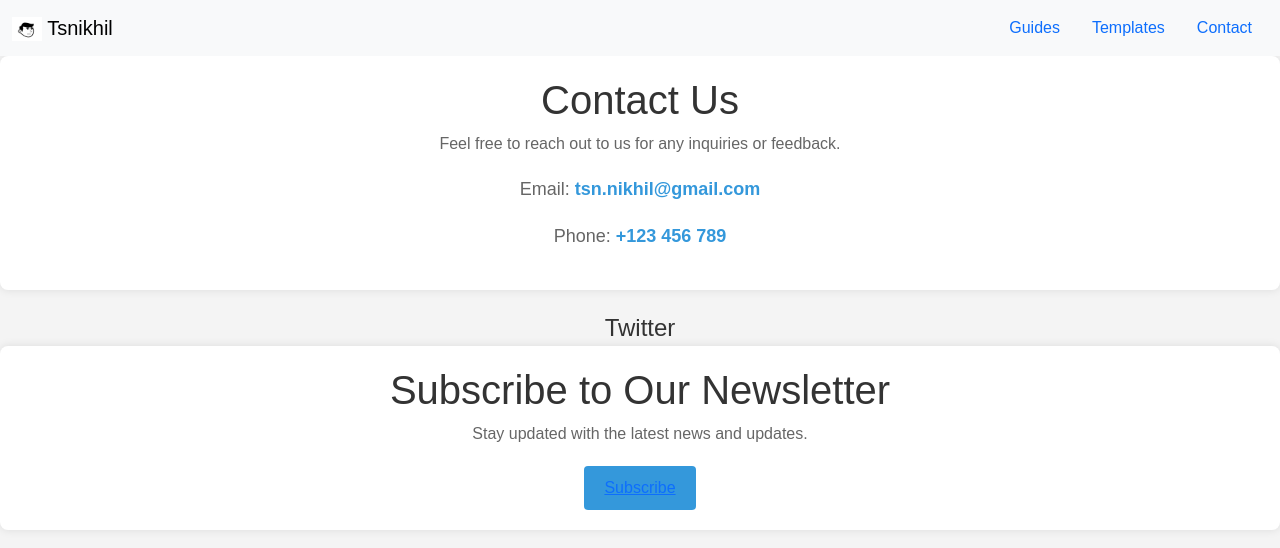
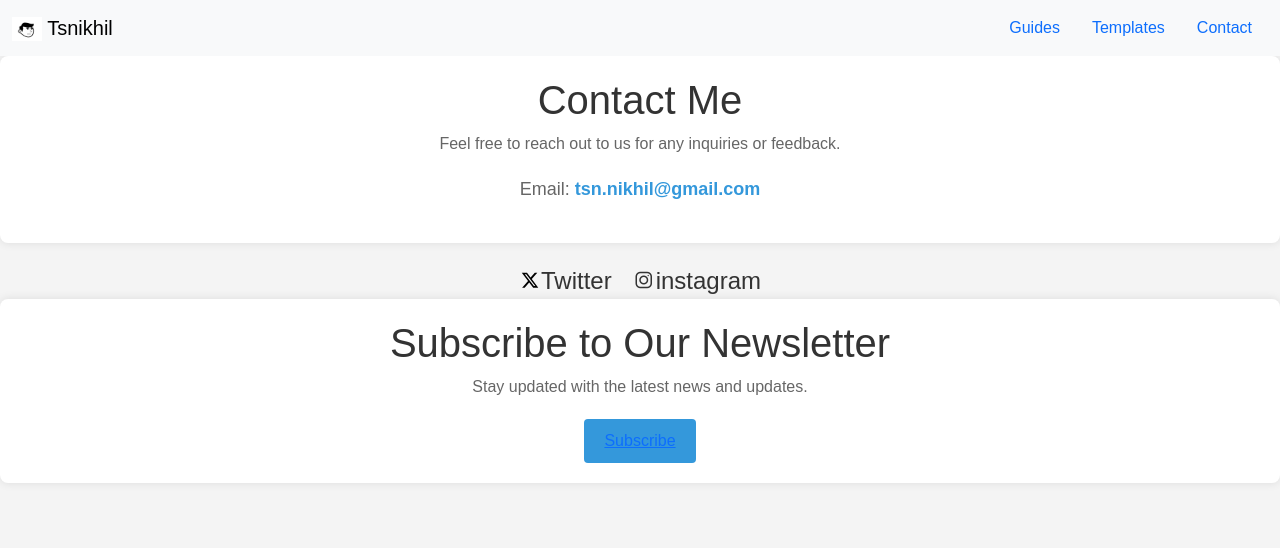
Before and after one commit to ts-nikhil/Webpage1, a plain HTML site: page contact.html in a window 1280 px wide. Drawn offline with nearby package versions, Linux system fonts and the light colour scheme.

Commit message:
contacts page update

```diff
--- a/contact.html
+++ b/contact.html
@@ -3,6 +3,7 @@
 <head>
     <meta charset="UTF-8">
     <meta name="viewport" content="width=device-width, initial-scale=1.0">
+    <link rel= "stylesheet" href= "https://maxst.icons8.com/vue-static/landings/line-awesome/line-awesome/1.3.0/css/line-awesome.min.css" >
     <link rel="stylesheet" href="https://cdn.jsdelivr.net/npm/bootstrap@5.3.2/dist/css/bootstrap.min.css" integrity="sha384-T3c6CoIi6uLrA9TneNEoa7RxnatzjcDSCmG1MXxSR1GAsXEV/Dwwykc2MPK8M2HN" crossorigin="anonymous">
     <title>tsnikhil.me</title>
     <style>
@@ -128,16 +129,17 @@
         </div>
       </nav>
     <div class="contact-container">
-        <h1>Contact Us</h1>
+        <h1>Contact Me</h1>
         <p>Feel free to reach out to us for any inquiries or feedback.</p>
         <div class="contact-info">
             <p>Email: <a href="mailto:tsn.nikhil@gmail.com" class="email-link">tsn.nikhil@gmail.com</a></p>
-            <p>Phone: <a href="tel:+123456789" class="phone-link">+123 456 789</a></p>
+            <!-- <p>Phone: <a href="tel:+123456789" class="phone-link">+123 456 789</a></p> -->
         </div>
     </div>
     <div class="social-links">
         <!-- <a href="https://www.facebook.com/example" class="social-link" target="_blank">Facebook</a> -->
-        <a href="https://twitter.com/NikhilTs199" class="social-link" target="_blank">Twitter</a>
+        <a href="https://twitter.com/NikhilTs199" class="social-link" target="_blank"><svg xmlns="http://www.w3.org/2000/svg" style="height: 51%; width:22px; margin-bottom:5%" viewBox="0 0 512 512"><!--!Font Awesome Free 6.5.1 by @fontawesome - https://fontawesome.com License - https://fontawesome.com/license/free Copyright 2024 Fonticons, Inc.--><path d="M389.2 48h70.6L305.6 224.2 487 464H345L233.7 318.6 106.5 464H35.8L200.7 275.5 26.8 48H172.4L272.9 180.9 389.2 48zM364.4 421.8h39.1L151.1 88h-42L364.4 421.8z"/></svg>Twitter</a>
+        <a href="https://www.instagram.com/nikhiltsn?igsh=ejVtbno4Ymhwcnpn&utm_source=qr" class="social-link" target="_blank"><i class="lab la-instagram"></i>instagram</a>
         <!-- <a href="https://www.linkedin.com/company/example" class="social-link" target="_blank">LinkedIn</a> -->
         <!-- Add more social media links as needed -->
     </div>
```
